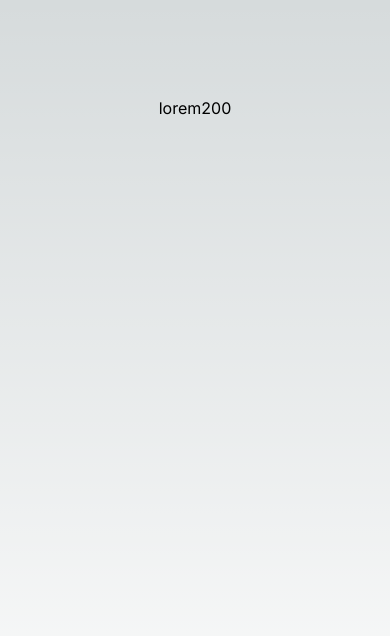
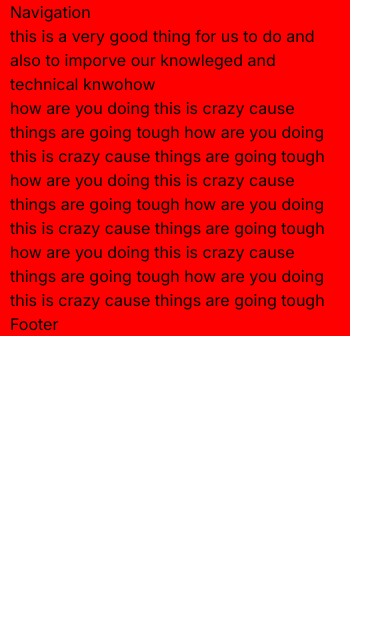
Before and after one commit to Romaric250/blogging_system_in_next, a Next.js app in the folder blogging_system/: page / in a window 390 px wide. Shown: the top 636 px of the page. Built offline with nearby package versions, Linux system fonts and the light colour scheme.

Commit message:
navigation bar and footer setup successfully;

```diff
--- a/blogging_system/app/globals.css
+++ b/blogging_system/app/globals.css
@@ -3,31 +3,74 @@
 @tailwind utilities;
 
 :root {
-  --foreground-rgb: 0, 0, 0;
-  --background-start-rgb: 214, 219, 220;
-  --background-end-rgb: 255, 255, 255;
+
+  --bg: white;
+  --textColor:black
+  --softBg:#f8f8f8;
+  -softTextColor:#626262;
+}
+*{
+  padding: 0;
+  margin: 0;
 }
 
-@media (prefers-color-scheme: dark) {
-  :root {
-    --foreground-rgb: 255, 255, 255;
-    --background-start-rgb: 0, 0, 0;
-    --background-end-rgb: 0, 0, 0;
+body{
+  max-width: 100vw;
+  overflow-x: hidden;
+}
+
+a{
+  color:inherit;
+  text-decoration: none;
+}
+
+.container{
+  min-height: 100vh;
+  background-color: var(--bg);
+  color: var(--textColor);
+  margin: auto;
+;
+
+}
+.wrapper{
+  max-width: 1536px;
+  padding: 0 60px;
+  background-color: red;
+}
+
+@media screen and (max-width:1500px){
+  .wrapper{
+    padding: 0 30px;
+    max-width:1300px ;
   }
 }
-
-body {
-  color: rgb(var(--foreground-rgb));
-  background: linear-gradient(
-      to bottom,
-      transparent,
-      rgb(var(--background-end-rgb))
-    )
-    rgb(var(--background-start-rgb));
-}
-
-@layer utilities {
-  .text-balance {
-    text-wrap: balance;
+@media screen and (max-width:1200px){
+  .wrapper{
+    padding: 0 30px;
+    max-width:1000px ;
   }
 }
+@media screen and (max-width:1000px){
+  .wrapper{
+    padding: 0 30px;
+    max-width:750px ;
+  }
+}
+@media screen and (max-width:750px){
+  .wrapper{
+    padding: 0 30px;
+    max-width:650px ;
+  }
+}
+@media screen and (max-width:650px){
+  .wrapper{
+    padding: 0 30px;
+    max-width:500px ;
+  }
+}
+@media screen and (max-width:475px){
+  .wrapper{
+    padding: 0 10px;
+    max-width: 350px ;
+  }
+}
--- a/blogging_system/app/layout.js
+++ b/blogging_system/app/layout.js
@@ -1,17 +1,28 @@
+import React from "react"
 import { Inter } from "next/font/google";
 import "./globals.css";
+import Navbar from "@/components/Navbar/Navbar";
+import Footer from "@/components/Footer/Footer";
 
 const inter = Inter({ subsets: ["latin"] });
 
 export const metadata = {
-  title: "Create Next App",
-  description: "Generated by create next app",
+  title: "A blogging System in Nextjs",
+  description: "Created by Romaric Lonfonyuy",
 };
 
 export default function RootLayout({ children }) {
   return (
     <html lang="en">
-      <body className={inter.className}>{children}</body>
+      <body className={inter.className}>
+        <div className="container">
+          <div className="wrapper">
+<Navbar/>
+            {children}
+           <Footer/>
+          </div>
+        </div>
+      </body>
     </html>
   );
 }
--- a/blogging_system/app/page.js
+++ b/blogging_system/app/page.js
@@ -1,10 +1,23 @@
+
 import Image from "next/image";
 
 export default function Home() {
   return (
-    <main className="flex min-h-screen flex-col items-center justify-between p-24">
-      lorem200
+    <div>
 
-    </main>
+      this is a very good thing for us to do and also to imporve our knowleged and technical knwohow
+
+      <div>
+
+        how are you doing this is crazy cause things are going tough
+        how are you doing this is crazy cause things are going tough
+        how are you doing this is crazy cause things are going tough
+        how are you doing this is crazy cause things are going tough
+        how are you doing this is crazy cause things are going tough
+        how are you doing this is crazy cause things are going tough
+      </div>
+
+    </div>
+
   );
 }
--- /dev/null
+++ b/blogging_system/components/Footer/Footer.jsx
@@ -0,0 +1,15 @@
+"use client"
+import React from 'react';
+import Link from 'next/link';
+import { useState } from 'react';
+import styles from './footer.module.css';
+
+const Footer = () => {
+    return (
+        <div className= {styles.container}>
+Footer
+        </div>
+    )
+}
+
+export default Footer
--- /dev/null
+++ b/blogging_system/components/Navbar/Navbar.jsx
@@ -0,0 +1,16 @@
+"use client"
+import React from 'react';
+import Link from 'next/link';
+import { useState } from 'react';
+import styles from './navbar.module.css';
+
+const Navbar = () => {
+    return (
+        <div className= {styles.container}>
+Navigation
+
+        </div>
+    )
+}
+
+export default Navbar
```
Also changed, not shown: blogging_system/components/Footer/footer.module.css (added), blogging_system/components/Navbar/navbar.module.css (added).
